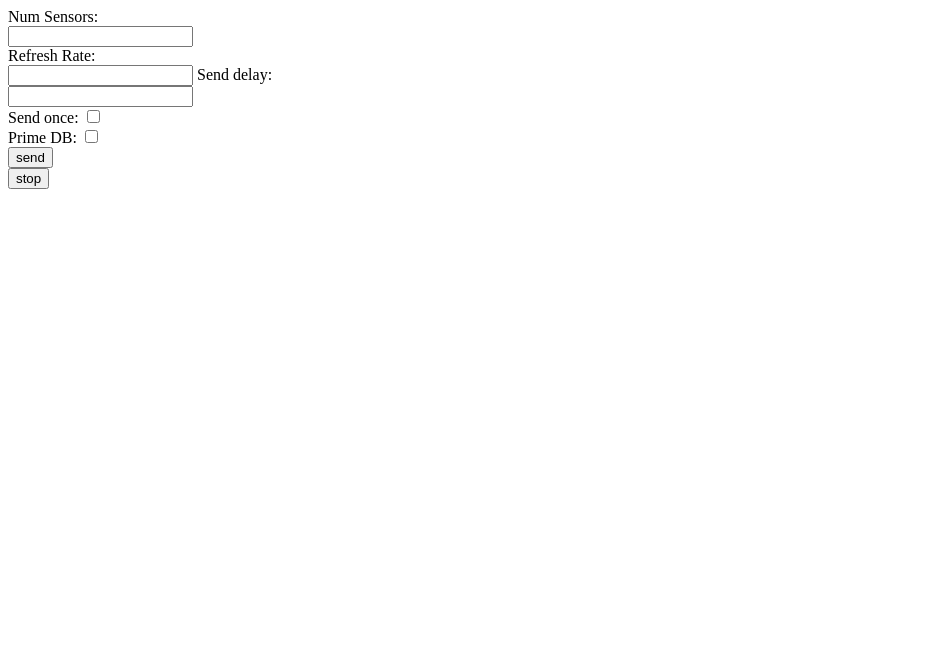
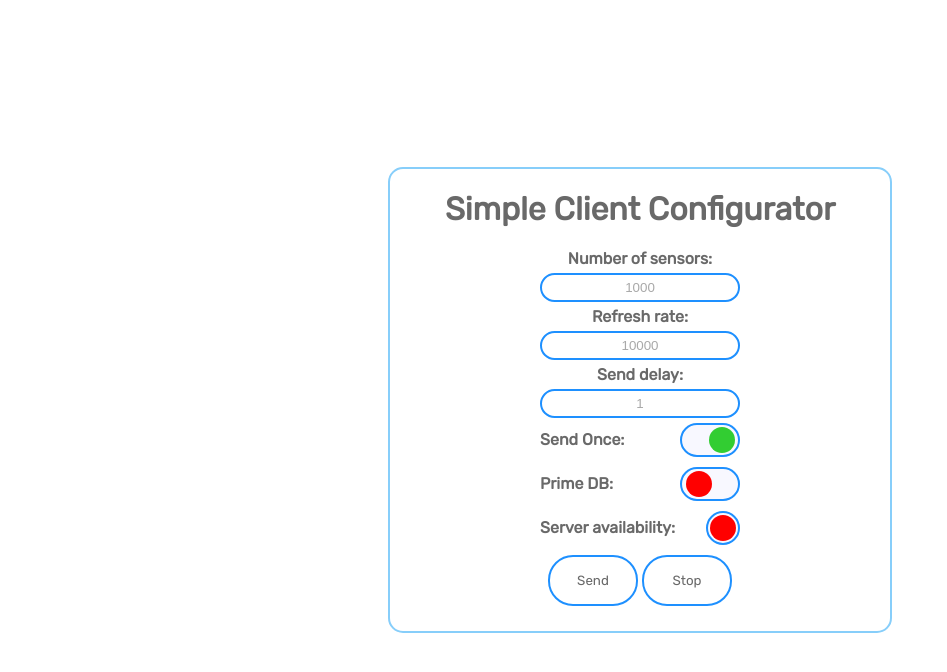
Before and after one commit to am9525/ZZRS-Seminarska, a website: page Client/clients.html in a window 1280 px wide. Shown: the whole page, without its empty margins (0-947 px from the left). Drawn offline with nearby package versions, Linux system fonts and the light colour scheme.

Commit message:
upgraded Client interface, added some functions

```diff
--- a/Client/clients.html
+++ b/Client/clients.html
@@ -2,31 +2,61 @@
   <head>
     <title>Client configurator</title>
     <meta content="Simple client configurator" charset="UTF-8">
-    <script src="node_modules/jquery/dist/jquery.js"></script>
-    <script src="test.js"></script>
+    <link rel="stylesheet" type="text/css" href="resources/css/main.css">
+    <link href="https://fonts.googleapis.com/css?family=Rubik" rel="stylesheet">
+    <script src="resources/js/node_modules/jquery/dist/jquery.js"></script>
+    <script src="resources/js/test.js"></script>
   </head>
 <body>
+  <div id="pageBorder">
+    <h1 id="heading">Simple Client Configurator</h1>
+    <div class = "sensor-form">
+      <label class="fieldLabel"  for="numSensors">Number of sensors:</label>
+      <input class="inputField" id = "numSensors" type="text" name="numSensors" placeholder="1000">
 
-  <form>
-    Num Sensors:<br>
-    <input id = "numSensors" type="text" name="numSensors"><br>
-    Refresh Rate:<br>
-    <input id = "refreshRate" type="text" name="refreshRate">
-    Send delay:<br>
-    <input id = "sendDelay" type="text" name="refreshRate">
-    <br>Send once:
-    <input id = "sendOnce" type="checkbox" name="sendOnce" value="Once">
-    <br>Prime DB:
-    <input id = "primeDB" type="checkbox" name="primeDB" value="Prime">
-    <br>
-    <input id ="test" type="button" value = "send">
-    <br>
-    <input id ="stop" type="button" value = "stop">
-    <br>
-    <p id="clientStatus"></p>
-    <br>
-  </form>
+      <label class="fieldLabel" for="refreshRate">Refresh rate:</label>
+      <input class="inputField" id = "refreshRate" type="text" name="refreshRate" placeholder="10000">
 
+      <label class="fieldLabel" for="sendDelay">Send delay:</label>
+      <input class="inputField" id = "sendDelay" type="text" name="refreshRate" placeholder="1">
+
+
+      <div class = "buttonContainer">
+        <div class="labelButton">
+
+          <label class="buttonLabel" >Send Once:</label>
+
+
+          <label class="switch">
+            <input id="sendOnce" type="checkbox" checked>
+            <div class="slider round"></div>
+          </label>
+
+        </div>
+        <div class="labelButton">
+          <label class="buttonLabel">Prime DB:</label>
+          <label class="switch">
+            <input id="primeDB"type="checkbox">
+            <div class="slider round"></div>
+          </label>
+        </div>
+        <div class="labelButton">
+          <label class="buttonLabel">Server availability:</label>
+          <label class="ledAround">
+            <input id="serverStatus"type="checkbox">
+            <div class="led round"></div>
+          </label>
+        </div>
+      </div>
+
+      <div class="buttons">
+        <input class="button" id ="start" type="button" value = "Send">
+        <input class="button" id ="stop" type="button" value = "Stop">
+      </div>
+
+
+    </div>
+  </div>
 </body>
 
 </html>
--- /dev/null
+++ b/Client/resources/css/main.css
@@ -0,0 +1,201 @@
+
+#heading{
+    color: dimgrey;
+    text-align: center;/* align the heading at the center*/
+    font-family: 'Rubik', sans-serif;
+}
+.sensor-form{
+    text-align: center;/*align all elemnts of the from to center*/
+}
+.inputField{
+    border-radius: 25px; /* for curved inputs fields*/
+    border: 2px solid dodgerblue;
+    padding: 5px; /*how bug is the input field, inside*/
+    text-align: center; /* align labels at the center of inputs fields*/
+    width: 40%
+    /*
+    width: 200px;
+    height: 150px; */
+}
+body{
+    display: flex;
+}
+#pageBorder{
+    border: 2px solid lightskyblue;
+    border-radius: 15px;
+    width: 500px;
+    margin: auto; /* da se postavi na sredino */
+    padding-bottom: 20px;
+}
+.flex {
+    display: flex;
+    width:80%;
+    margin-left: 10%;
+    margin-top : 5px;
+    justify-content: center;
+}
+.flex label {
+    margin: auto 10px;
+}
+label{
+    font-family: 'Rubik', sans-serif;
+    color: dimgrey;
+    font-weight: bold;
+    margin: 5px;
+}
+.fieldLabel{
+    display: block;
+}
+.switchLabel{
+    margin-bottom: 1000px;
+}
+::-webkit-input-placeholder{
+    color: darkgrey
+}
+.button{
+    margin: 5px auto; /* use this to align buttons at center*/
+    background-color:  white;
+    border: 2px solid dodgerblue;
+    color: dimgrey;
+    padding: 16px 25px;
+    text-align: center;
+    font-family: 'Rubik', sans-serif;
+    color: dimgrey;
+    -webkit-transition-duration: 0.4s;
+    transition-duration: 0.4s;
+    cursor: pointer;
+    width: 90px;
+    border-radius: 25px;
+}
+#start:hover {
+    background-color: limegreen;
+    border-color: limegreen;
+    color: white;
+}
+#stop:hover {
+    background-color: red;
+    border-color: red;
+    color: white;
+}
+/* The switch - the box araound the dlier*/
+.switch {
+    position: relative;
+    display: inline-block;
+    width: 60px;
+    height: 34px;
+    margin-right: 0px;
+}
+/* hides the default HTML checkbox*/
+.switch input {
+    display: none;
+}
+/* slider backround *preparation* */
+.slider {
+    position: absolute;
+    cursor: pointer; /*get the pointer cursor like for links*/
+    top: 0;
+    left: 0;
+    right: 0;
+    bottom: 0;
+    border: 2px solid dodgerblue;
+    background-color: ghostwhite;
+    -webkit-transition: .4s;
+    transition: .4s;
+}
+.slider:before {
+    position: absolute;
+    content: "";
+    height:  26px;
+    width: 26px;
+    left: 4px;
+    bottom: 2px;
+    background-color: red;
+    -webkit-transition: .4s;
+    transition: .4s;
+}
+input:checked + .slider:before{
+    background-color: limegreen;
+}
+
+input:checked + .slider:before {
+  -webkit-transform: translateX(23px);
+  -ms-transform: translateX(23px);
+  transform: translateX(23px);
+}
+.slider.round {
+    border-radius: 34px;
+}
+.slider.round:before {
+    border-radius: 50%;
+}
+/* led */
+.buttonContainer {
+    display: flex;
+    flex-direction: column;
+    width: 200px;
+    margin-right: auto;
+    margin-left: auto;
+    text-align: left;
+}
+.labelButton{
+    display: flex;
+    width: 100%;
+}
+.buttonLabel {
+    margin: auto;
+    flex: 1;
+}
+.indicators {
+    display: flex;
+    text-align: left;
+    flex-direction: column;
+    margin: auto;
+    flex: 1;
+}
+.buttonLabel {
+    flex: 1;
+    line-height: 1.5em;
+}
+.ledAround {
+    position: relative;
+    display: inline-block;
+    width: 34px;
+    height: 34px;
+    margin-right: 0px;
+}
+/* hides the default HTML checkbox*/
+.ledAround input {
+    display: none;
+}
+/* slider backround *preparation* */
+.led {
+    position: absolute;
+    top: 0;
+    left: 0;
+    right: 0;
+    bottom: 0;
+    border: 2px solid dodgerblue;
+    background-color: ghostwhite;
+    -webkit-transition: .4s;
+    transition: .4s;
+}
+.led:before {
+    position: absolute;
+    content: "";
+    height:  26px;
+    width: 26px;
+    left: 2px;
+    bottom: 2px;
+    background-color: red;
+    -webkit-transition: .4s;
+    transition: .4s;
+}
+input:checked + .led:before{
+    background-color: limegreen;
+}
+.led.round {
+    border-radius: 34px;
+}
+.led.round:before {
+    border-radius: 50%;
+}
--- a/Client/test.js
+++ b/Client/resources/js/test.js
@@ -7,10 +7,32 @@ var primeDB = 0; //flag to choose if you want to fill the DB with 0 for each sen
 var setIntervalRet = null;
 
 $(document).ready(function(){
+    try{
+        $("#serverStatus").prop("checked", true);
+        $.get('http://localhost:5000/status',(response)=>{}).fail(()=>{
+            $("#clientStatus").text("Server is not rechable");
+            $("#serverStatus").prop("checked", false);
+            $.("#start").attr("disabled", true);
+        });
+    }catch(e){
+        console.log("Server is no reachable")
+    }
+    //ping server every min for avalability
+    setInterval(function(){
+        try{
+            $("#serverStatus").prop("checked", true);
+            $.get('http://localhost:5000/status',(response)=>{}).fail(()=>{
+                $("#clientStatus").text("Server is not rechable");
+                $("#serverStatus").prop("checked", false);
+            });
+        }catch(e){
+            console.log("Server is no reachable")
+        }
+    }, 10000);
     //get data from form
-    $("#test").click(function(){
+    $("#start").click(function(){
 
-        if(!$.isNumeric($('#numSensors').val()))
+        if(!$.isNumeric($('#numSensors').val()) )
             alert("numSensors is not numeric");
         else
             numSensors = $('#numSensors').val();
@@ -30,14 +52,16 @@ $(document).ready(function(){
         }
         //fill DB with zeroes
         if(primeDB == true){
+        console.log("Priming DB");
         var sensorID = 0;
             //send initial information
             for(var i = 0; i < numSensors; i++){
                 setTimeout(function(){
                     //request.post('http://localhost:5000/update').form(sensors[sensorID]);
-                    $.post('http://localhost:5000/update',sensors[sensorID],(data, status)=>{
+                    $.post('http://localhost:5000/update',{id: sensorID, data: 0},(data, status)=>{
                         console.log("Status: " + status);
                     });
+                    console.log('asdasdasd');
                     sensorID++
                 },sendDelay);
             }
@@ -75,10 +99,10 @@ var sendSensorData = function(){
         }
     }while(alreadyPicked.length != numSensors);
     console.log("picked order", alreadyPicked);
+
     //send request in random order
     for(var i = 0; i < numSensors; i++){
         setTimeout(function(){
-            //request.post('http://localhost:5000/update').form(sensors[alreadyPicked.pop()]);
             $.post('http://localhost:5000/update',sensors[alreadyPicked.pop()],(data, status)=>{
                 console.log("Status: " + status);
             });
```
Also changed, not shown: Client/resources/js/package.json (renamed from Client/package.json), 1 other file.
